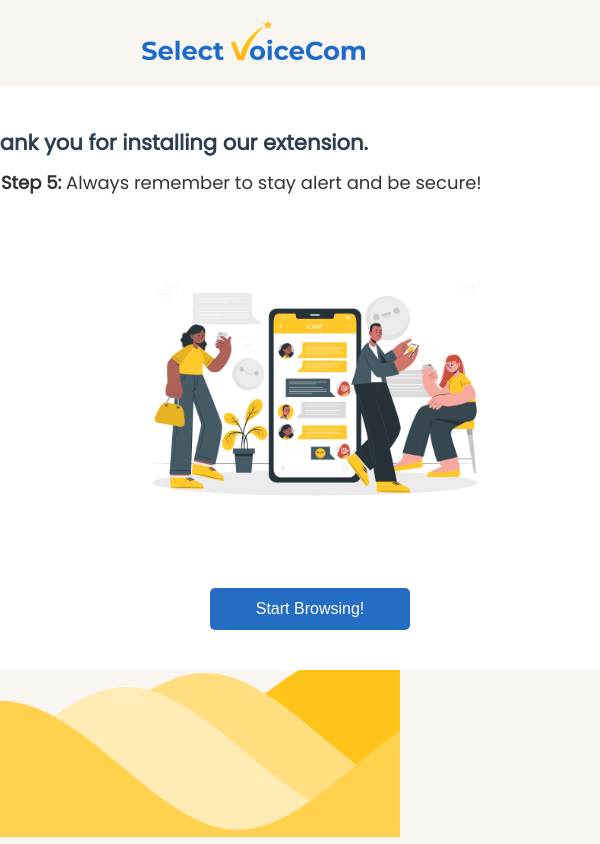
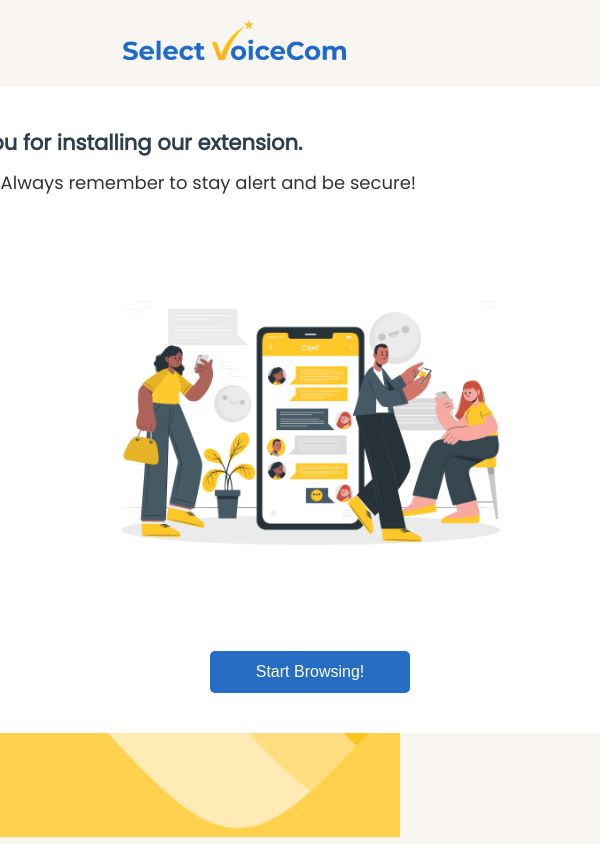
Before and after one commit to LouiseBalili/IncidentReportExt, a browser extension: page popup/guide/post-install.html in a window 400 px wide. Both pictures are taken after a click on the button "Step 5 Start Browsing". Shown: the top 844 px of the page, 600 px wide, since content can reach past the window. Drawn offline with Linux system fonts and the light colour scheme.

Commit message:
guideline updates

```diff
--- a/popup/guide/guideStyle.css
+++ b/popup/guide/guideStyle.css
@@ -8,7 +8,7 @@
     img {
       width: auto;
       height: 40px;
-      margin-left: 35%;
+      margin-left: 30%;
     }
     h3 {
       color: #2c3e50;
@@ -16,8 +16,8 @@
       margin-bottom: 5px;
     }
     video {
-      max-width: 680px;
-      max-height: 480px;
+      max-width: 800px;
+      max-height: 600px;
       margin-top: 5px;
     }
     #closeButton {
@@ -82,7 +82,7 @@
       justify-content: center;
       margin: 20px auto 0 auto;
       padding: 0;
-      max-width: 1000px;
+      max-width: 1200px;
     }
     .guide_tabs {
       background-color: #348af3;
@@ -91,7 +91,7 @@
       border-bottom-left-radius: 10px;
     }
     .guide_content_container {
-      max-width: 750px;
+      max-width: 900px;
       background-color: #fff;
       border-top-right-radius: 10px;
       border-bottom-right-radius: 10px;
@@ -160,12 +160,12 @@
   .stayAlertPNG {
     display: block;
     width: auto;
-    max-width: 560px;
+    max-width: 750px;
     height: auto;
-    max-height: 380px;
+    max-height: 443px;
     margin: 0;
-    padding-left: 150px;
-    padding-right: 150px;
+    padding-left: 179px;
+    padding-right: 179px;
   }
 
 .footer {
@@ -180,9 +180,9 @@
   .waves {
     position:relative;
     width: 100%;
-    height:15vh;
-    min-height:200px;
-    max-height:300px;
+    height:30vh;
+    min-height:250px;
+    max-height:350px;
   }
   .parallax > use {
     animation: move-forever 25s cubic-bezier(.55,.5,.45,.5) infinite;
```
Also changed, not shown: popup/guide/post-install.html (+0 -15 lines), 1 other file.
